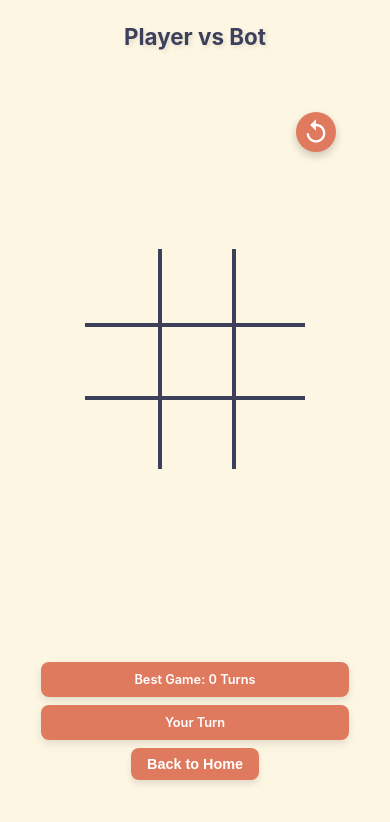
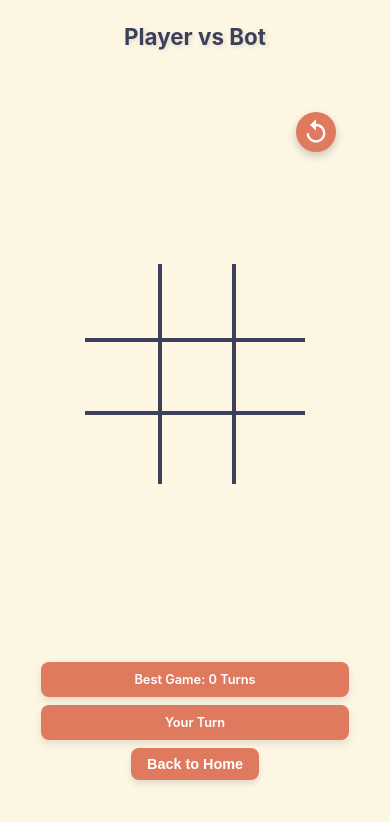
Before and after one commit to ItsDeco/DiDaDoeBackEnd, a React (Vite) app in the folder client/: page /play-bot in a window 390 px wide. Shown: the top 822 px of the page. Built offline with nearby package versions, Linux system fonts and the light colour scheme.

Commit message:
Mobile style changes

```diff
--- a/client/src/components/Game.css
+++ b/client/src/components/Game.css
@@ -518,7 +518,7 @@ html, body {
 
 @media (max-width: 391px){
   .board-container{
-    top: -40px;
+    top: -25px;
   }
 
   .status-waiting{
```
